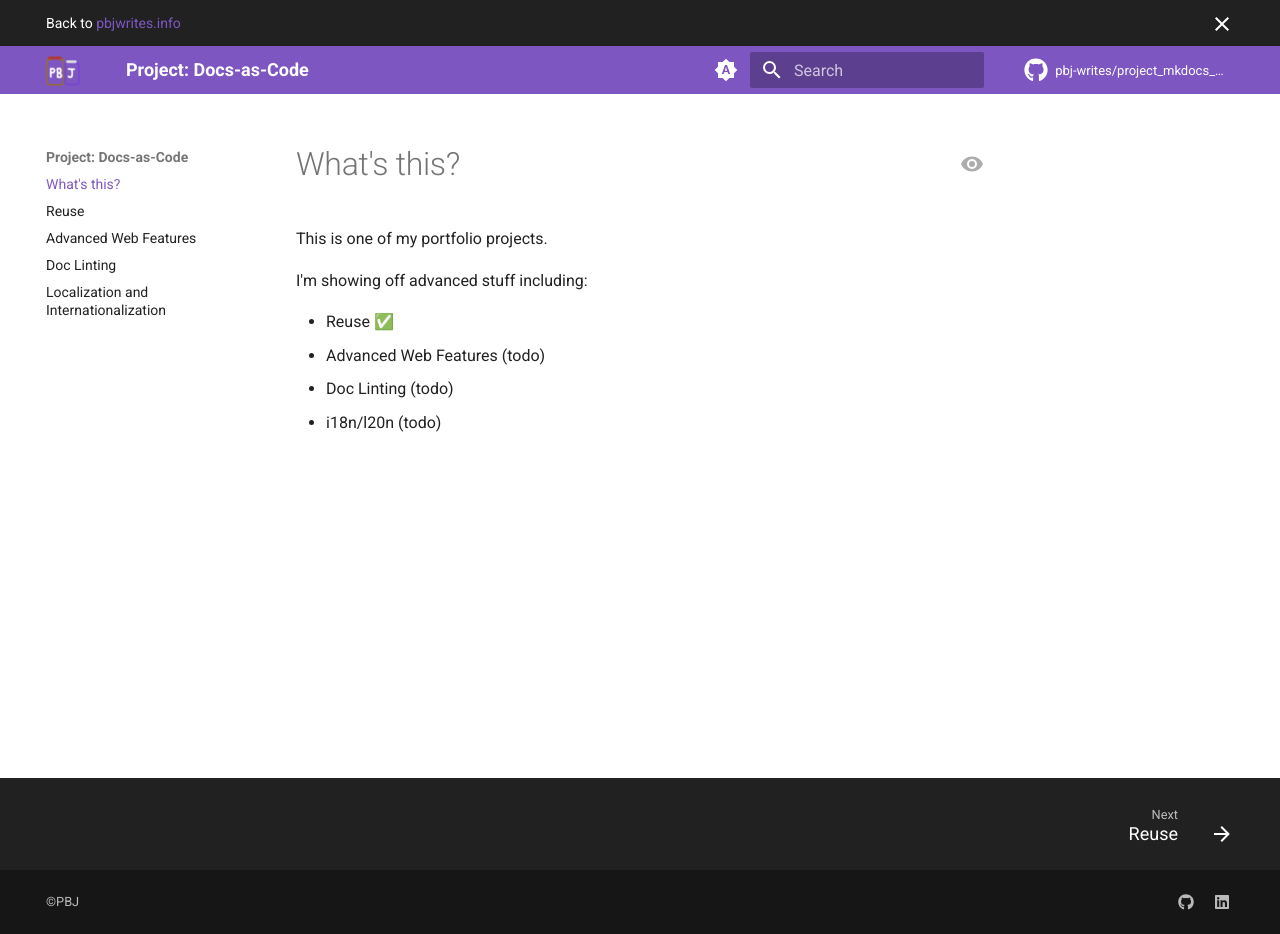
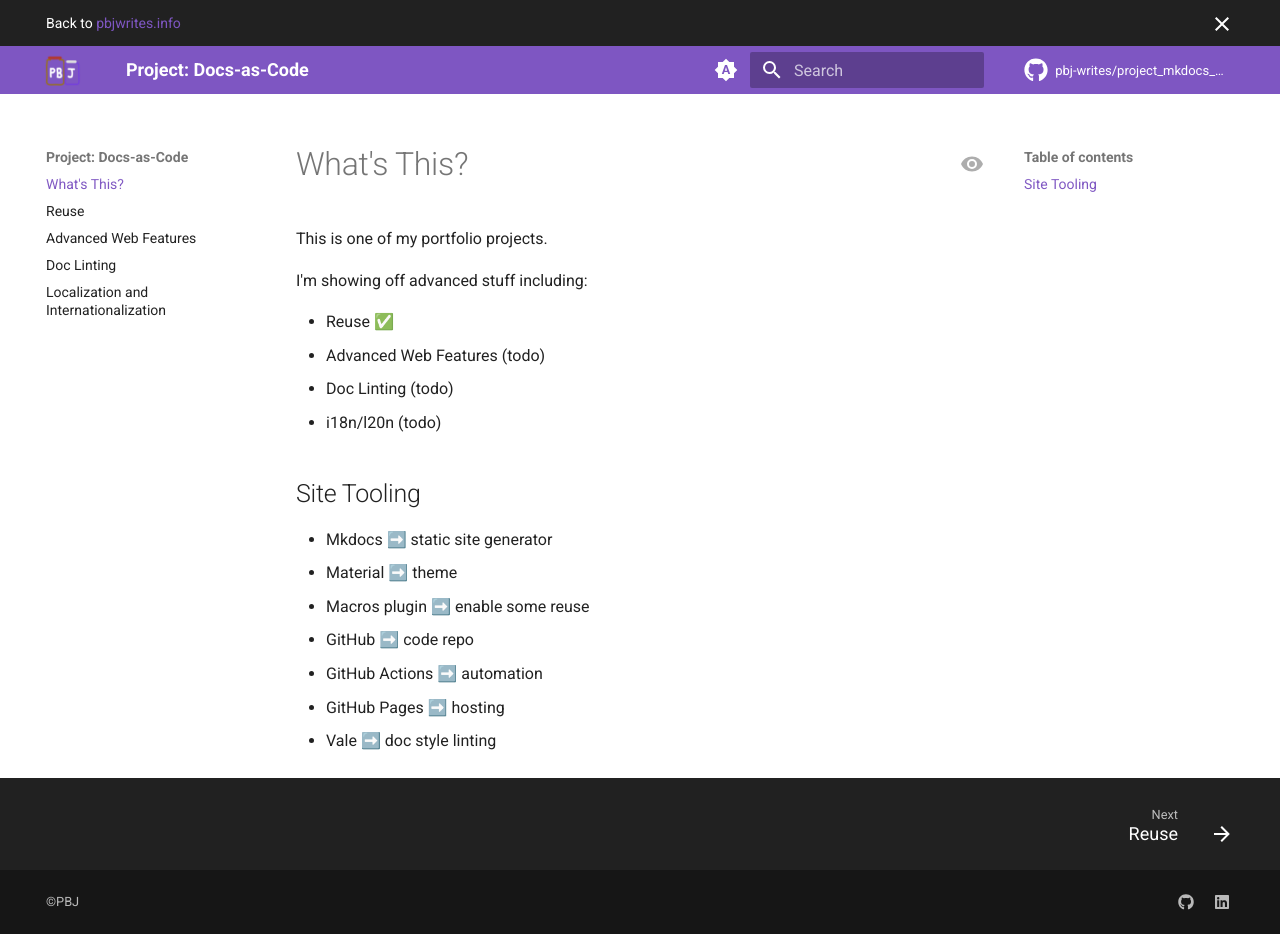
Before and after one commit to pbj-writes/project_mkdocs_material, an MkDocs documentation site: the page built from docs/index.md, in a window 1280 px wide and 934 px high. Built offline with MkDocs 1.6.1 and Material for MkDocs 9.7.7, drawn with Linux system fonts in a browser that asks for light colours; plug-ins that fetch from the network failed and are left out; comment, search, counter and statistics services are not loaded.

Commit message:
Implement some vale and expand the homepage to highlight the tools used for the site.

```diff
--- a/docs/index.md
+++ b/docs/index.md
@@ -1,4 +1,4 @@
-# What's this?
+# What's This?
 
 This is one of my portfolio projects.
 
@@ -8,3 +8,13 @@
 - Advanced Web Features (todo)
 - Doc Linting (todo)
 - i18n/l20n (todo)
+
+## Site Tooling
+
+- Mkdocs ➡️ static site generator
+- Material ➡️ theme
+- Macros plugin ➡️ enable some reuse
+- GitHub ➡️ code repo
+- GitHub Actions ➡️ automation
+- GitHub Pages ➡️ hosting
+- Vale ➡️ doc style linting
```
Also changed, not shown: 4 other files.
